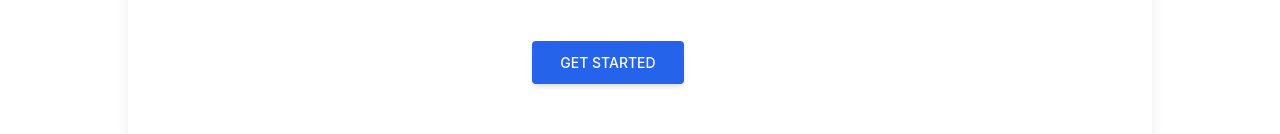
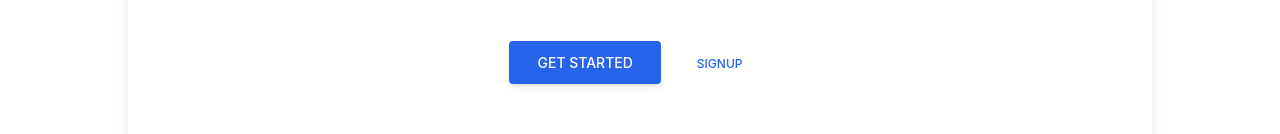
Before and after one commit to dhyeypatel22/React-Project, a React (Create React App) app: page / in a window 1280 px wide. Shown: the part 617-751 px from the top of the page. Built offline with nearby package versions, Linux system fonts and the light colour scheme.

Commit message:
change aadi

```diff
--- a/src/Component/Hero.jsx
+++ b/src/Component/Hero.jsx
@@ -46,6 +46,7 @@ function Hero() {
                 href="/details"
                 role="button"
               >
+                signup
               </a>
             </div>
           </div>
```
